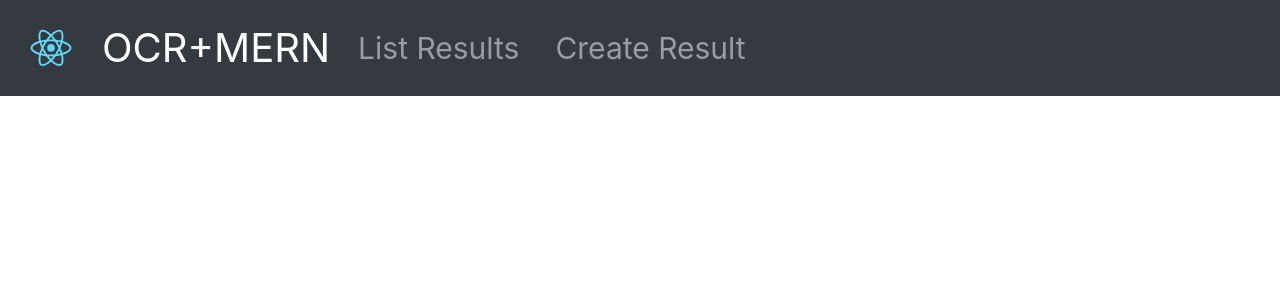
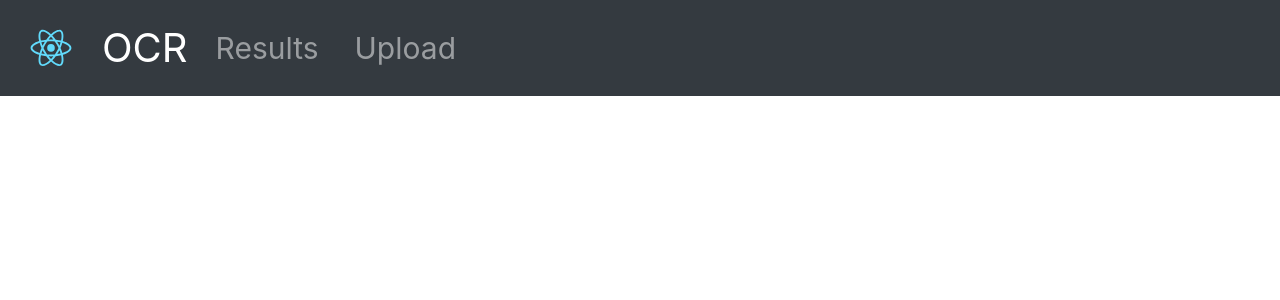
Before and after one commit to Castelvill/mern-docker-compose, a React (Create React App) app in the folder client/: page / in a window 1280 px wide. Shown: the top 300 px of the page. Built offline with nearby package versions, Linux system fonts and the light colour scheme.

Commit message:
small fixes

```diff
--- a/client/src/components/Links.jsx
+++ b/client/src/components/Links.jsx
@@ -19,18 +19,18 @@ class Links extends Component {
         return (
             <React.Fragment>
                 <Link to="/" className="navbar-brand" style={{ fontSize: 40, marginRight: 20}}>
-                    OCR+MERN
+                    OCR
                 </Link>
                 <Collapse>
                     <List>
                         <Item>
                             <Link to="/movies/list" className="nav-link" style={{ fontSize: 30, marginRight: 20 }}>
-                                List Results
+                                Results
                             </Link>
                         </Item>
                         <Item>
                             <Link to="/movies/create" className="nav-link" style={{ fontSize: 30 }}>
-                                Create Result
+                                Upload
                             </Link>
                         </Item>
                     </List>
--- a/client/src/pages/MoviesList.jsx
+++ b/client/src/pages/MoviesList.jsx
@@ -28,7 +28,7 @@ class UpdateMovie extends Component {
     }
 
     render() {
-        return <Update onClick={this.updateUser} style={{ fontSize: 30}}>Update</Update>
+        return <Update onClick={this.updateUser}><img src="https://www.freeiconspng.com/thumbs/edit-icon-png/edit-new-icon-22.png" width={50} alt="Bin" /></Update>
     }
 }
 
@@ -47,7 +47,7 @@ class DeleteMovie extends Component {
     }
 
     render() {
-        return <Delete onClick={this.deleteUser} style={{ fontSize: 30}}>Delete</Delete>
+        return <Delete onClick={this.deleteUser}><img src="https://images.freeimages.com/fic/images/icons/1580/devine_icons_part_2/512/trash_recyclebin_empty_closed.png" width={50} alt="Bin" /></Delete>
     }
 }
 
@@ -92,12 +92,12 @@ class MoviesList extends Component {
                 Header: 'Detected Text',
                 accessor: 'text',
                 style: { 'whiteSpace': 'unset', 'fontSize': 30},
-                width:300,
+                width:400,
                 filterable: true,
             },
             {
                 Header: '',
-                width:150,
+                width:70,
                 accessor: '',
                 Cell: function(props) {
                     return (
@@ -110,7 +110,7 @@ class MoviesList extends Component {
             {
                 Header: '',
                 accessor: '',
-                width:150,
+                width:70,
                 Cell: function(props) {
                     return (
                         <span>
```
